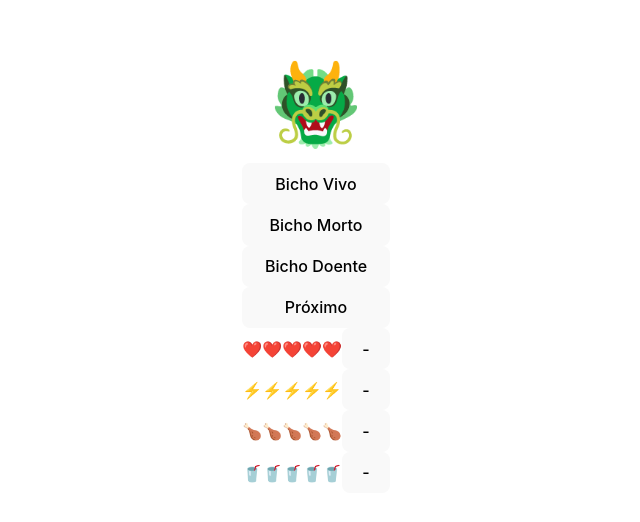
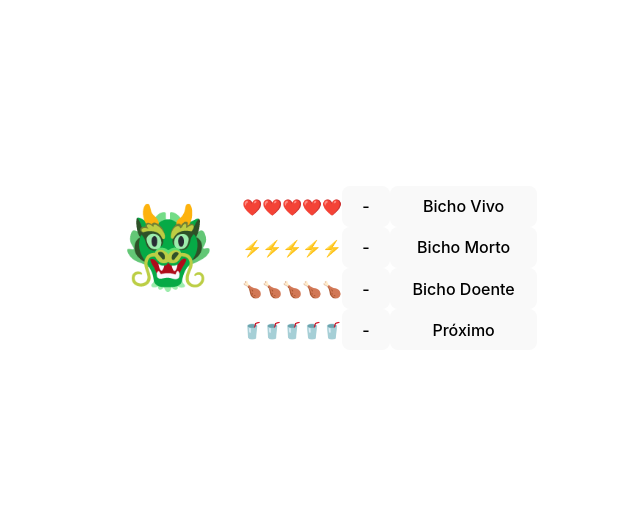
Before and after one commit to ufjf-dcc207/ufjf-dcc207-2024-3-a-atv06-Bressan48, a React (Vite) app: page / in a window 1280 px wide. Shown: the part 132-654 px from the top of the page, without its empty margins (324-964 px from the left). Built offline with nearby package versions, Linux system fonts and the light colour scheme.

Commit message:
conserta css

```diff
--- a/src/App.tsx
+++ b/src/App.tsx
@@ -1,5 +1,4 @@
 import Emoji from './Emoji';
-import Atributo from './Atributo';
 import './App.css'
 
 function App() {
@@ -7,10 +6,6 @@
   return (
     <>
       <Emoji />
-      <Atributo icone="❤️"/>
-      <Atributo icone="⚡"/>
-      <Atributo icone="🍗"/>
-      <Atributo icone="🥤"/>
     </>
   );
 }
--- a/src/Emoji.css
+++ b/src/Emoji.css
@@ -1,7 +1,7 @@
 .emoji {
 
     display: grid;
-    grid-template-columns: repeat(1fr);
+    grid-template-columns: repeat(3, 1fr);
 
     .situacao {
         font-size: 5em;
@@ -10,4 +10,5 @@
         display: flex;
         flex-direction: column;
     }
+
 }
--- a/src/Emoji.tsx
+++ b/src/Emoji.tsx
@@ -1,4 +1,5 @@
 import "./Emoji.css";
+import Atributo from "./Atributo";
 import { useState } from "react";
 
 
@@ -45,6 +46,12 @@
 
     return <div className="emoji">
         <div className="situacao">{EMOJIS.get(estado) || "🐲"}</div>
+        <div className="atributos">
+            <Atributo icone="❤️"/>
+            <Atributo icone="⚡"/>
+            <Atributo icone="🍗"/>
+            <Atributo icone="🥤"/>
+        </div>
         <div className="acoes">
             <button onClick={toAlive}> Bicho Vivo </button>
             <button onClick={toDead}> Bicho Morto </button>
```
